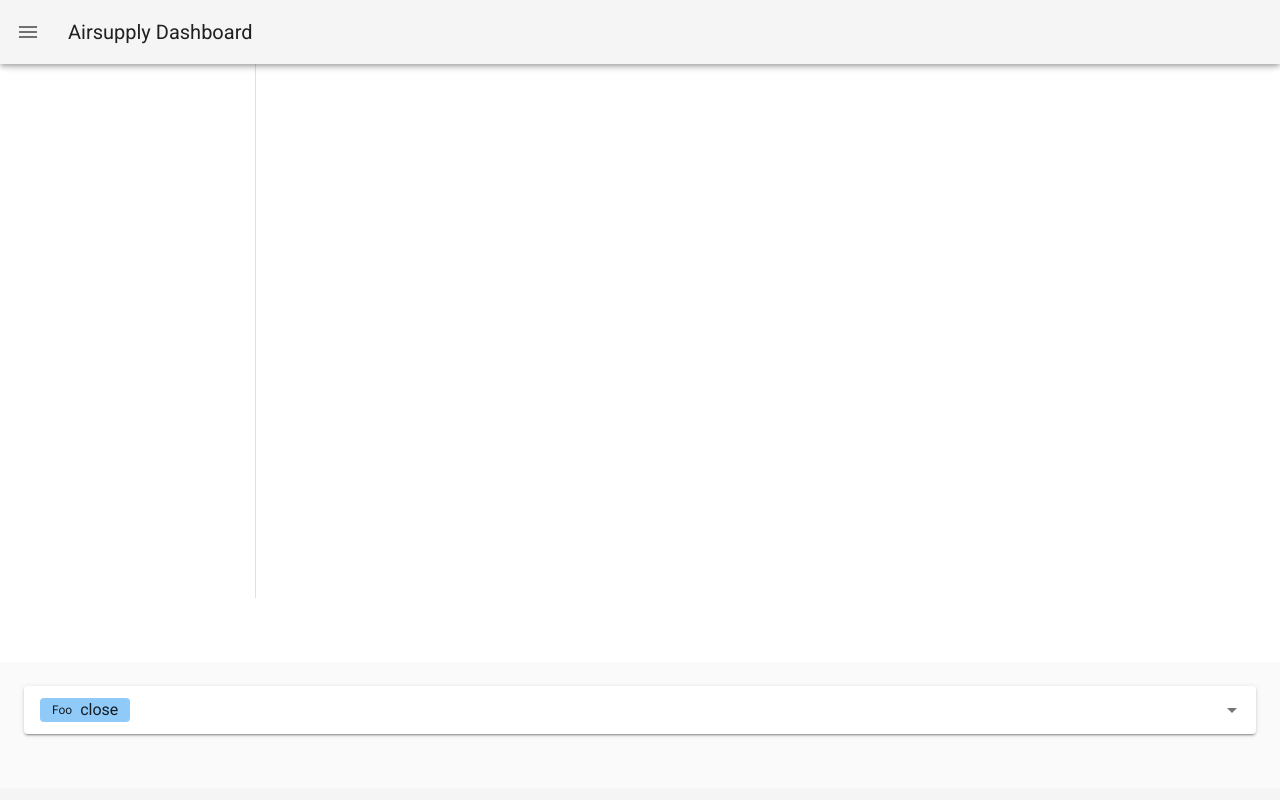
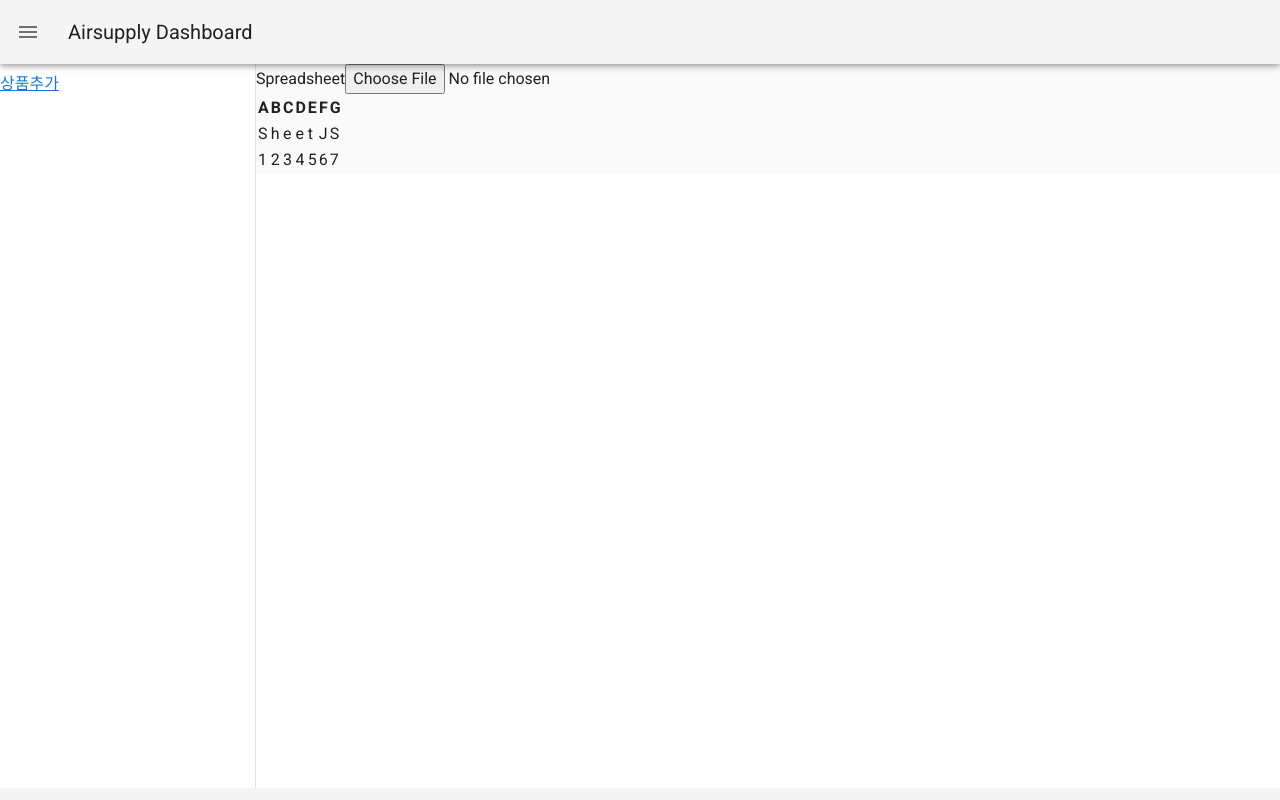
Before and after one commit to ysdls/vueadmin, a Nuxt app: page /product/test in a window 1280 px wide. Built offline with nearby package versions, Linux system fonts and the light colour scheme; what vue-quill-editor would draw is missing.

Commit message:
2020-03-12

```diff
--- a/layouts/default.vue
+++ b/layouts/default.vue
@@ -1,8 +1,8 @@
 <template>
     <!-- App.vue -->
     <v-app>
-        <v-navigation-drawer v-model="drawer">
-            <!-- :clipped="$vuetify.breakpoint.lgAndUp" app -->
+        <v-navigation-drawer v-model="drawer" :clipped="$vuetify.breakpoint.lgAndUp" app>
+            <!--  -->
             <v-list dense>
                 <a href="/product/add">상품추가</a>
                 <!-- <template v-for="item in items">
--- a/nuxt.config.js
+++ b/nuxt.config.js
@@ -17,6 +17,8 @@ export default {
       { rel: 'icon', type: 'image/x-icon', href: '/favicon.ico' },
     ],
     script: [
+      {src :  " https://unpkg.com/xlsx/dist/shim.min.js " },
+			{src :  " https://unpkg.com/xlsx/dist/xlsx.full.min.js " }
     ]
   },
   /*
--- a/pages/product/add.vue
+++ b/pages/product/add.vue
@@ -80,8 +80,8 @@ export default {
 
     data() {
         return {
-            apiurl: "https://core.airsupply.kr",
-            token: "1cdcd1ef0c508a48d80f10c6d9d43eabac29b635",
+            apiurl: "https://dev-core.airsupply.kr",
+            token: "a4f797d9efbdae9d5aef894c2aa4c54621435471",
             vaild: true,
             productName:null,  //제품명
             sellDate: [],        //판매기간
--- /dev/null
+++ b/pages/product/multiple.vue
@@ -0,0 +1,93 @@
+<template>
+    <v-card
+    outlined
+    tile
+    elevation="1"
+    class="cardSection">
+        <v-row>
+            <v-col cols="12">
+                <v-form ref="form" @submit.prevent="onSubmit">
+                    <div class="form-group">
+                        <label for="file">파일 선택</label>
+                        <v-file-input type="file" label="엑셀파일을 올려주세요" id="file" :accept="SheetJSFT" @change="_change"></v-file-input>
+                    </div>
+                    <v-btn type="submit" v-show="submit">submit</v-btn>
+                </v-form>
+            </v-col>
+        </v-row>
+        <v-row>
+            <v-col cols="12">
+                <div class="table-responsive">
+                    <table class="table table-striped">
+                        <tbody>
+                            <tr v-for="(r, key) in data" :key="key">
+                                <td v-for="c in cols" :key="c.key"> {{ r[c.key] }}</td>
+                            </tr>
+                        </tbody>
+                    </table>
+                </div>
+            </v-col>
+        </v-row>
+    </v-card>
+</template>
+
+<script>
+import XLSX from 'xlsx';
+
+const make_cols = refstr =>
+    Array(XLSX.utils.decode_range(refstr).e.c + 1).fill(0).map((x,i) => (
+        {name:XLSX.utils.encode_col(i), key:i}
+    ));
+
+const _SheetJSFT = [
+	"xlsx", "xlsb", "xlsm", "xls", "xml", "csv", "txt", "ods", "fods", "uos", "sylk", "dif", "dbf", "prn", "qpw", "123", "wb*", "wq*", "html", "htm"
+].map(function(x) { return "." + x; }).join(",");
+
+export default {
+    data() {
+        return {
+            SheetJSFT: _SheetJSFT,
+            data: [],
+            cols: [],
+            submit: false
+        }
+    },
+    methods: {
+        onSubmit() {
+
+        },
+        _change(evt) {
+			// const files = evt.target.files;
+            //if(files && files[0])
+            this._file(evt);
+            this.submit = true
+        },
+        _file(file) {
+			/* Boilerplate to set up FileReader */
+			const reader = new FileReader();
+			reader.onload = (e) => {
+				/* Parse data */
+				const bstr = e.target.result;
+				const wb = XLSX.read(bstr, {type:'binary'});
+				/* Get first worksheet */
+				const wsname = wb.SheetNames[0];
+				const ws = wb.Sheets[wsname];
+				/* Convert array of arrays */
+				const data = XLSX.utils.sheet_to_json(ws, {header:1});
+				/* Update state */
+				this.data = data;
+                this.cols = make_cols(ws['!ref']);
+                console.log(data);
+			};
+			reader.readAsBinaryString(file);
+		}
+    }
+}
+</script>
+
+<style scoped>
+.cardSection {
+    padding: 15px;
+    margin-bottom: 20px;
+}
+</style>
--- a/pages/product/test.vue
+++ b/pages/product/test.vue
@@ -1,115 +1,93 @@
 <template>
-  <v-container fluid>
-    <v-combobox
-      v-model="model"
-      :filter="filter"
-      :hide-no-data="!search"
-      :items="items"
-      :search-input.sync="search"
-      hide-selected
-      label="Search for an option"
-      multiple
-      small-chips
-      solo
-    >
-      <template v-slot:selection="{ attrs, item, parent, selected }">
-        <v-chip
-          v-if="item === Object(item)"
-          v-bind="attrs"
-          :color="`${item.color} lighten-3`"
-          :input-value="selected"
-          label
-          small
-        >
-          <span class="pr-2">
-            {{ item.text }}
-          </span>
-          <v-icon
-            small
-            @click="parent.selectItem(item)"
-          >close</v-icon>
-        </v-chip>
-      </template>
-
-    </v-combobox>
-  </v-container>
+<div @drop="_drop" @dragenter="_suppress" @dragover="_suppress">
+	<div class="row"><div class="col-xs-12">
+		<form class="form-inline">
+			<div class="form-group">
+				<label for="file">Spreadsheet</label>
+				<input type="file" class="form-control" id="file" :accept="SheetJSFT" @change="_change" />
+			</div>
+		</form>
+	</div></div>
+	<!-- <div class="row"><div class="col-xs-12">
+		<button :disabled="data.length ? false : true" class="btn btn-success" @click="_export">Export</button>
+	</div></div> -->
+	<div class="row"><div class="col-xs-12">
+		<div class="table-responsive">
+			<table class="table table-striped">
+				<thead><tr>
+					<th v-for="c in cols" :key="c.key">{{c.name}}</th>
+				</tr></thead>
+				<tbody>
+					<tr v-for="(r, key) in data" :key="key">
+						<td v-for="c in cols" :key="c.key"> {{ r[c.key] }}</td>
+					</tr>
+				</tbody>
+			</table>
+		</div>
+	</div></div>
+</div>
 </template>
 
 <script>
-  export default {
-    data: () => ({
-      activator: null,
-      attach: null,
-      colors: ['green', 'purple', 'indigo', 'cyan', 'teal', 'orange'],
-      editing: null,
-      index: -1,
-      items: [
-        { header: 'Select an option or create one' },
-        {
-          text: 'Foo',
-          color: 'blue',
-        },
-        {
-          text: 'Bar',
-          color: 'red',
-        },
-      ],
-      nonce: 1,
-      menu: false,
-      model: [
-        {
-          text: 'Foo',
-          color: 'blue',
-        },
-      ],
-      x: 0,
-      search: null,
-      y: 0,
-    }),
+import XLSX from 'xlsx';
 
-    watch: {
-      model (val, prev) {
-        if (val.length === prev.length) return
-
-        this.model = val.map(v => {
-          if (typeof v === 'string') {
-            v = {
-              text: v,
-              color: this.colors[this.nonce - 1],
-            }
-
-            this.items.push(v)
-
-            this.nonce++
-          }
-
-          return v
-        })
-      },
-    },
-
-    methods: {
-      edit (index, item) {
-        if (!this.editing) {
-          this.editing = item
-          this.index = index
-        } else {
-          this.editing = null
-          this.index = -1
-        }
-      },
-      filter (item, queryText, itemText) {
-        if (item.header) return false
-
-        const hasValue = val => val != null ? val : ''
-
-        const text = hasValue(itemText)
-        const query = hasValue(queryText)
-
-        return text.toString()
-          .toLowerCase()
-          .indexOf(query.toString().toLowerCase()) > -1
-      },
-    },
-  }
+const make_cols = refstr => Array(XLSX.utils.decode_range(refstr).e.c + 1).fill(0).map((x,i) => ({name:XLSX.utils.encode_col(i), key:i}));
+const _SheetJSFT = [
+	"xlsx", "xlsb", "xlsm", "xls", "xml", "csv", "txt", "ods", "fods", "uos", "sylk", "dif", "dbf", "prn", "qpw", "123", "wb*", "wq*", "html", "htm"
+].map(function(x) { return "." + x; }).join(",");
+export default {
+	data() {
+		return {
+			data: ["SheetJS".split(""), "1234567".split("")],
+			cols: [
+				{name:"A", key:0},
+				{name:"B", key:1},
+				{name:"C", key:2},
+				{name:"D", key:3},
+				{name:"E", key:4},
+				{name:"F", key:5},
+				{name:"G", key:6},
+			],
+			SheetJSFT: _SheetJSFT
+	}; },
+	methods: {
+		_suppress(evt) { evt.stopPropagation(); evt.preventDefault(); },
+		_drop(evt) {
+			evt.stopPropagation(); evt.preventDefault();
+			const files = evt.dataTransfer.files;
+			if(files && files[0]) this._file(files[0]);
+		},
+		_change(evt) {
+			const files = evt.target.files;
+      if(files && files[0]) this._file(files[0]);
+      console.log(files);
+		},
+		_export(evt) {
+			/* convert state to workbook */
+			const ws = XLSX.utils.aoa_to_sheet(this.data);
+			const wb = XLSX.utils.book_new();
+			XLSX.utils.book_append_sheet(wb, ws, "SheetJS");
+			/* generate file and send to client */
+			XLSX.writeFile(wb, "sheetjs.xlsx");
+		},
+		_file(file) {
+			/* Boilerplate to set up FileReader */
+			const reader = new FileReader();
+			reader.onload = (e) => {
+				/* Parse data */
+				const bstr = e.target.result;
+				const wb = XLSX.read(bstr, {type:'binary'});
+				/* Get first worksheet */
+				const wsname = wb.SheetNames[0];
+				const ws = wb.Sheets[wsname];
+				/* Convert array of arrays */
+				const data = XLSX.utils.sheet_to_json(ws, {header:1});
+				/* Update state */
+				this.data = data;
+				this.cols = make_cols(ws['!ref']);
+			};
+			reader.readAsBinaryString(file);
+		}
+	}
+};
 </script>
```
